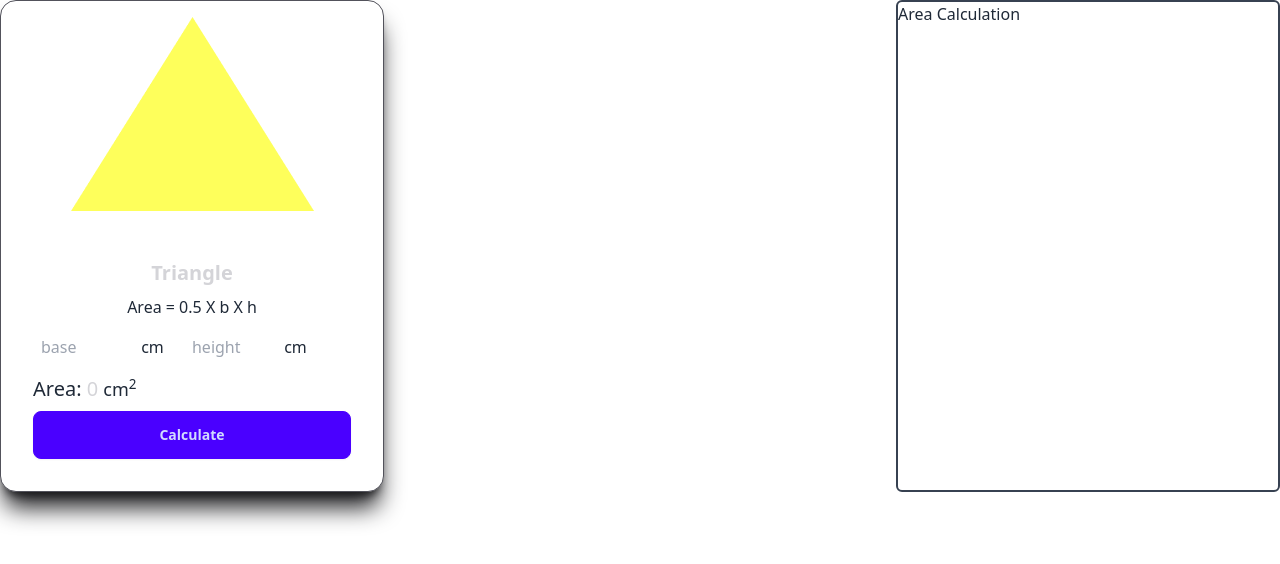
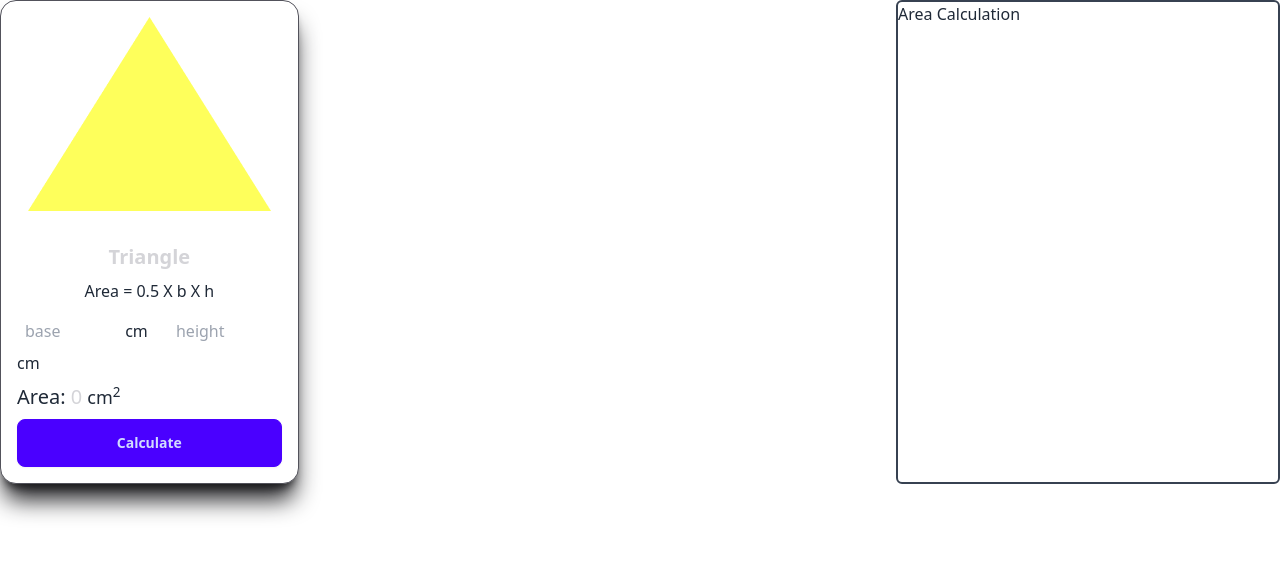
Before and after one commit to Jisan-Dev/Geometry-Gem, a plain HTML site: page index.html in a window 1280 px wide. Drawn offline with nearby package versions, Linux system fonts and the light colour scheme.

Commit message:
modified the UI of triangle box a bit

```diff
--- a/index.html
+++ b/index.html
@@ -18,11 +18,11 @@
         <!-- Shape cards container -->
         <div class="flex-1 grid grid-cols-1 md:grid-cols-2 lg:grid-cols-3">
           <!-- Triangle card -->
-          <div class="card w-96 bg-base-100 shadow-xl shadow-zinc-900 border-zinc-600 border-[1px]">
+          <div class="card bg-base-100 shadow-xl shadow-zinc-900 border-zinc-600 border-[1px]">
             <figure class="p-4">
               <img src="assests/images/triangle.png" alt="Triangle" />
             </figure>
-            <div class="card-body">
+            <div class="card-body p-4">
               <h2 class="text-xl font-bold text-zinc-300 text-center">Triangle</h2>
               <p class="text-center">Area = 0.5 X b X h</p>
               <div>
```
